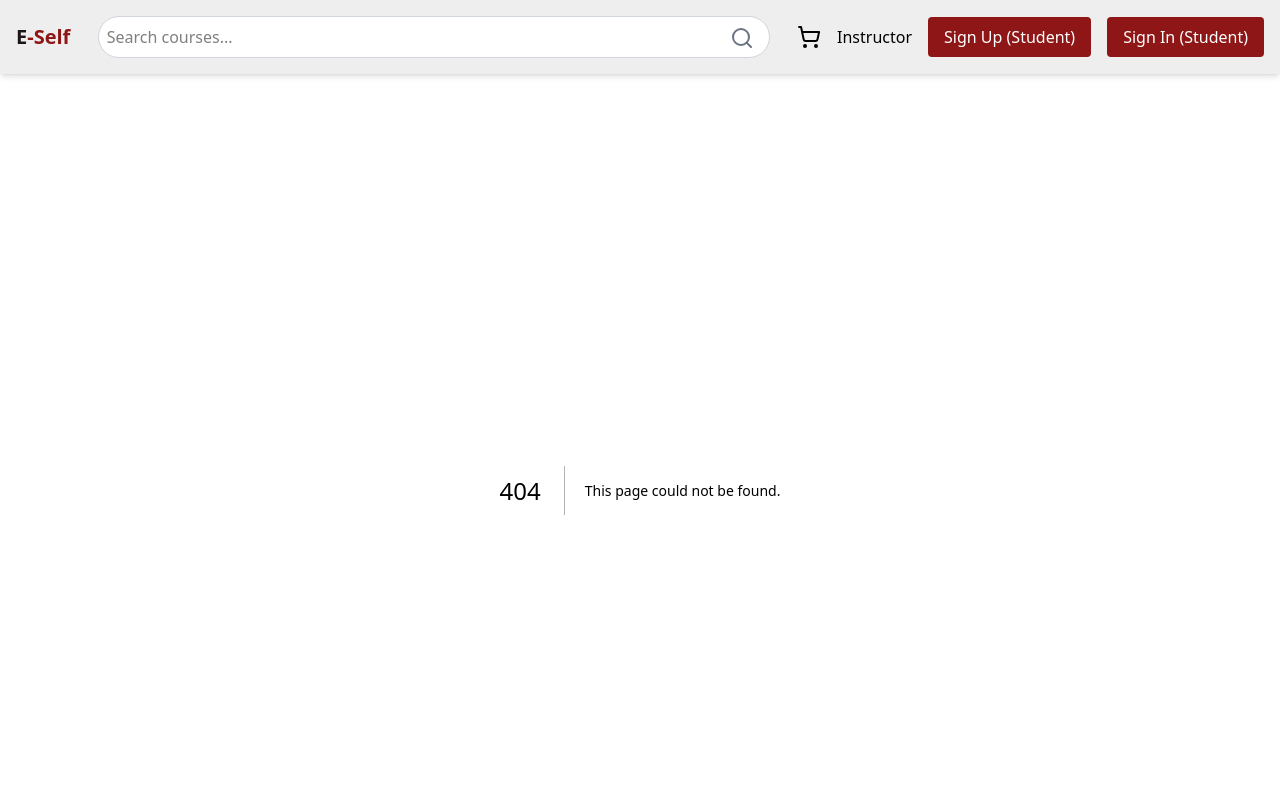
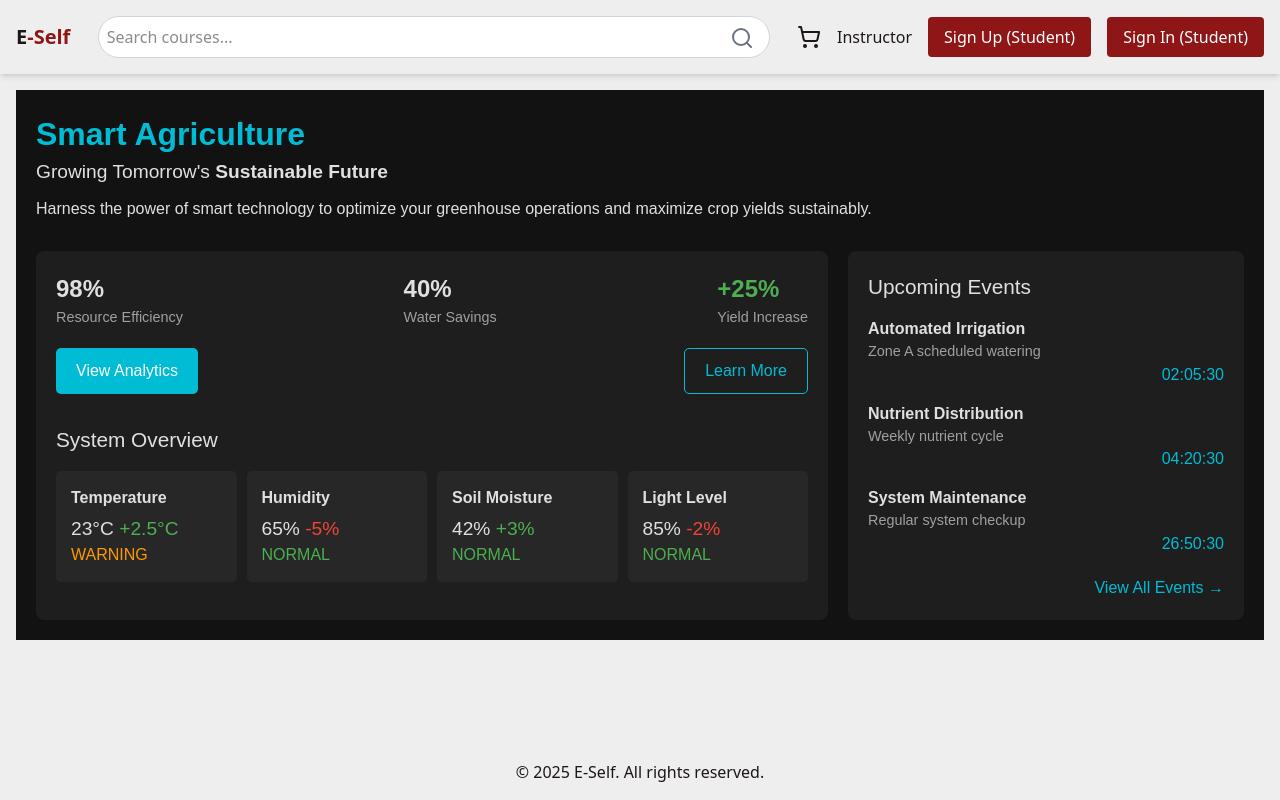
Before and after one commit to NegedeTekleyes/E-self-Lerning, a Next.js app in the folder e-self/: page /la in a window 1280 px wide. Before the commit this address had no page. Shown: the top 800 px of the page. Built offline with nearby package versions, Linux system fonts and the light colour scheme.

Commit message:
add the page create overall

```diff
--- a/e-self/app/(instructor)/dashboard/page.tsx
+++ b/e-self/app/(instructor)/dashboard/page.tsx
@@ -1,57 +1,64 @@
 "use client";
 
 import React from "react";
-import { FaBook, FaUserGraduate, FaMoneyBillWave } from "react-icons/fa";
+import { FaBook, FaUserGraduate, FaMoneyBillWave, FaExclamationCircle } from "react-icons/fa";
 
 export default function Page() {
   return (
-    <div className="p-6">
-      <h1 className="text-2xl font-semibold text-gray-800">Instructor Overview</h1>
+    <div className="p-6 bg-gray-100 min-h-screen">
 
-      {/* Stats Section */}
-      <div className="grid grid-cols-1 sm:grid-cols-2 md:grid-cols-3 gap-6 mt-6">
-        <div className="bg-white p-6 rounded-lg shadow-md flex items-center">
-          <FaBook className="text-4xl text-red-600" />
-          <div className="ml-4">
-            <p className="text-lg font-semibold">Total Courses</p>
-            <p className="text-xl font-bold">12</p>
-          </div>
+
+      <div className="flex justify-between mt-6 bg-white p-4 rounded-lg shadow-md">
+        <div>
+          <p className="text-lg font-semibold text-gray-800">Hi, <span className="font-bold">Instructor Name</span></p>
+          <p className="text-sm text-gray-600">Today's Report</p>
         </div>
+        <div className="text-right">
+          <p className="text-lg font-semibold text-gray-800">Updates</p>
+          <p className="text-sm text-red-600 flex items-center">
 
-        <div className="bg-white p-6 rounded-lg shadow-md flex items-center">
-          <FaUserGraduate className="text-4xl text-red-600" />
-          <div className="ml-4">
-            <p className="text-lg font-semibold">Total Students</p>
-            <p className="text-xl font-bold">1,245</p>
-          </div>
-        </div>
-
-        <div className="bg-white p-6 rounded-lg shadow-md flex items-center">
-          <FaMoneyBillWave className="text-4xl text-red-600" />
-          <div className="ml-4">
-            <p className="text-lg font-semibold">Total Earnings</p>
-            <p className="text-xl font-bold">$5,320</p>
-          </div>
+          </p>
         </div>
       </div>
 
+      {/* Stats Section */}
+      <div className="grid grid-cols-1 sm:grid-cols-3 gap-6 mt-6">
+        {[
+          { icon: FaBook, title: "Total Courses", value: "12" },
+          { icon: FaUserGraduate, title: "Total Students", value: "1,245" },
+          { icon: FaMoneyBillWave, title: "Total Earnings", value: "$5,320" }
+        ].map((stat, index) => (
+          <div key={index} className="bg-white p-6 rounded-lg shadow-lg flex items-center">
+            <stat.icon className="text-4xl text-red-600" />
+            <div className="ml-4">
+              <p className="text-lg font-semibold">{stat.title}</p>
+              <p className="text-2xl font-bold">{stat.value}</p>
+            </div>
+          </div>
+        ))}
+      </div>
+
       {/* Recent Courses Section */}
-      <div className="mt-8">
-        <h2 className="text-xl font-semibold text-gray-800">Recent Courses</h2>
-        <ul className="mt-4 space-y-4">
-          <li className="bg-white p-4 rounded-lg shadow-md flex justify-between">
-            <span>Advanced JavaScript</span>
-            <span className="text-gray-600">120 Students</span>
-          </li>
-          <li className="bg-white p-4 rounded-lg shadow-md flex justify-between">
-            <span>React for Beginners</span>
-            <span className="text-gray-600">98 Students</span>
-          </li>
-          <li className="bg-white p-4 rounded-lg shadow-md flex justify-between">
-            <span>Node.js Masterclass</span>
-            <span className="text-gray-600">150 Students</span>
-          </li>
+      <div className="mt-8 bg-white p-6 rounded-lg shadow-md">
+        <h2 className="text-xl font-semibold text-gray-800 mb-4">Recent Courses</h2>
+        <ul className="space-y-4">
+          {["Advanced JavaScript", "React for Beginners", "Node.js Masterclass"].map((course, index) => (
+            <li key={index} className="bg-gray-50 p-4 rounded-lg shadow-sm flex justify-between items-center">
+              <span className="font-medium text-gray-700">{course}</span>
+              <span className="text-gray-600">{Math.floor(Math.random() * 200) + 50} Students</span>
+            </li>
+          ))}
         </ul>
+      </div>
+
+      {/* Analytics Button */}
+      <div className="mt-6 text-center">
+        <a
+          href="/analytics"
+          className="inline-block py-2 px-6 bg-blue-600 text-white rounded-full shadow-md hover:bg-blue-700 transition"
+        >
+          View Analytics
+        </a>
       </div>
     </div>
   );
--- /dev/null
+++ b/e-self/app/la/page.tsx
@@ -0,0 +1,105 @@
+import React from 'react';
+import Head from 'next/head';
+
+const SmartAgricultureDashboard: React.FC = () => {
+  return (
+    <>
+      <Head>
+        <title>Smart Agriculture Dashboard</title>
+        <link rel="icon" href="/favicon.ico" />
+      </Head>
+
+      <div style={{ fontFamily: 'sans-serif', backgroundColor: '#121212', color: '#e0e0e0', padding: '20px' }}>
+        <header style={{ marginBottom: '30px' }}>
+          <h1 style={{ fontSize: '2em', fontWeight: 'bold', color: '#00bcd4' }}>
+            Smart Agriculture
+          </h1>
+          <p style={{ fontSize: '1.2em' }}>
+            Growing Tomorrow's <strong>Sustainable Future</strong>
+          </p>
+          <p style={{ marginTop: '10px' }}>
+            Harness the power of smart technology to optimize your greenhouse operations and maximize crop yields sustainably.
+          </p>
+        </header>
+
+        <main style={{ display: 'grid', gridTemplateColumns: '2fr 1fr', gap: '20px' }}>
+          <section style={{ backgroundColor: '#1e1e1e', padding: '20px', borderRadius: '8px' }}>
+            <div style={{ display: 'flex', justifyContent: 'space-between', marginBottom: '20px' }}>
+              <div>
+                <p style={{ fontSize: '1.5em', fontWeight: 'bold' }}>98%</p>
+                <p style={{ fontSize: '0.9em', color: '#a0a0a0' }}>Resource Efficiency</p>
+              </div>
+              <div>
+                <p style={{ fontSize: '1.5em', fontWeight: 'bold' }}>40%</p>
+                <p style={{ fontSize: '0.9em', color: '#a0a0a0' }}>Water Savings</p>
+              </div>
+              <div>
+                <p style={{ fontSize: '1.5em', fontWeight: 'bold', color: '#4caf50' }}>+25%</p>
+                <p style={{ fontSize: '0.9em', color: '#a0a0a0' }}>Yield Increase</p>
+              </div>
+            </div>
+
+            <div style={{ display: 'flex', justifyContent: 'space-between' }}>
+              <button style={{ backgroundColor: '#00bcd4', color: 'white', padding: '10px 20px', border: 'none', borderRadius: '5px' }}>
+                View Analytics
+              </button>
+              <button style={{ backgroundColor: 'transparent', color: '#00bcd4', padding: '10px 20px', border: '1px solid #00bcd4', borderRadius: '5px' }}>
+                Learn More
+              </button>
+            </div>
+
+            <div style={{ marginTop: '30px' }}>
+              <h2 style={{ fontSize: '1.3em', marginBottom: '15px' }}>System Overview</h2>
+              <div style={{ display: 'grid', gridTemplateColumns: 'repeat(4, 1fr)', gap: '10px' }}>
+                <div style={{ backgroundColor: '#272727', padding: '15px', borderRadius: '5px' }}>
+                  <p style={{ fontWeight: 'bold', marginBottom: '5px' }}>Temperature</p>
+                  <p style={{ fontSize: '1.2em' }}>23°C <span style={{ color: '#4caf50' }}>+2.5°C</span></p>
+                  <p style={{ color: '#ff9800' }}>WARNING</p>
+                </div>
+                <div style={{ backgroundColor: '#272727', padding: '15px', borderRadius: '5px' }}>
+                  <p style={{ fontWeight: 'bold', marginBottom: '5px' }}>Humidity</p>
+                  <p style={{ fontSize: '1.2em' }}>65% <span style={{ color: '#f44336' }}>-5%</span></p>
+                  <p style={{ color: '#4caf50' }}>NORMAL</p>
+                </div>
+                <div style={{ backgroundColor: '#272727', padding: '15px', borderRadius: '5px' }}>
+                  <p style={{ fontWeight: 'bold', marginBottom: '5px' }}>Soil Moisture</p>
+                  <p style={{ fontSize: '1.2em' }}>42% <span style={{ color: '#4caf50' }}>+3%</span></p>
+                  <p style={{ color: '#4caf50' }}>NORMAL</p>
+                </div>
+                <div style={{ backgroundColor: '#272727', padding: '15px', borderRadius: '5px' }}>
+                  <p style={{ fontWeight: 'bold', marginBottom: '5px' }}>Light Level</p>
+                  <p style={{ fontSize: '1.2em' }}>85% <span style={{ color: '#f44336' }}>-2%</span></p>
+                  <p style={{ color: '#4caf50' }}>NORMAL</p>
+                </div>
+              </div>
+            </div>
+          </section>
+
+          <aside style={{ backgroundColor: '#1e1e1e', padding: '20px', borderRadius: '8px' }}>
+            <h2 style={{ fontSize: '1.3em', marginBottom: '15px' }}>Upcoming Events</h2>
+            <div style={{ marginBottom: '15px' }}>
+              <p style={{ fontWeight: 'bold' }}>Automated Irrigation</p>
+              <p style={{ fontSize: '0.9em', color: '#a0a0a0' }}>Zone A scheduled watering</p>
+              <p style={{ textAlign: 'right', color: '#00bcd4' }}>02:05:30</p>
+            </div>
+            <div style={{ marginBottom: '15px' }}>
+              <p style={{ fontWeight: 'bold' }}>Nutrient Distribution</p>
+              <p style={{ fontSize: '0.9em', color: '#a0a0a0' }}>Weekly nutrient cycle</p>
+              <p style={{ textAlign: 'right', color: '#00bcd4' }}>04:20:30</p>
+            </div>
+            <div>
+              <p style={{ fontWeight: 'bold' }}>System Maintenance</p>
+              <p style={{ fontSize: '0.9em', color: '#a0a0a0' }}>Regular system checkup</p>
+              <p style={{ textAlign: 'right', color: '#00bcd4' }}>26:50:30</p>
+            </div>
+            <div style={{ marginTop: '20px', textAlign: 'right' }}>
+              <a href="#" style={{ color: '#00bcd4', textDecoration: 'none' }}>View All Events →</a>
+            </div>
+          </aside>
+        </main>
+      </div>
+    </>
+  );
+};
+
+export default SmartAgricultureDashboard;
```
